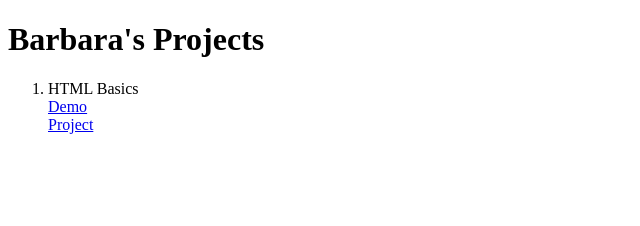
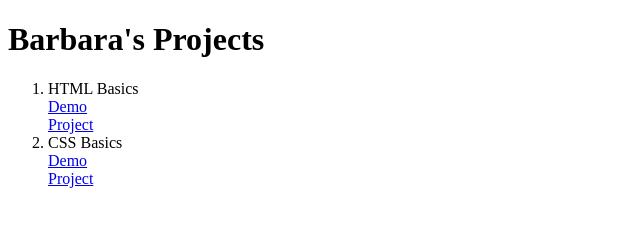
Before and after one commit to beahead/myprojects, a plain HTML site: page index.html in a window 1280 px wide. Shown: the whole page, without its empty margins (0-640 px from the left). Drawn offline with Linux system fonts and the light colour scheme.

Commit message:
Amend link
Added link to CSS Basics

```diff
--- a/index.html
+++ b/index.html
@@ -13,6 +13,13 @@
 			<br>
 			<a href="https://github.com/beahead/html-basics">Project</a>
 		</li>
+		<li>
+			CSS Basics
+			<br>
+			<a href="https://beahead.github.io/css-basics/">Demo</a>
+			<br>
+			<a href="https://github.com/beahead/css-basics">Project</a>
+		</li>
 	</ol>
 </body>
 </html>
```
